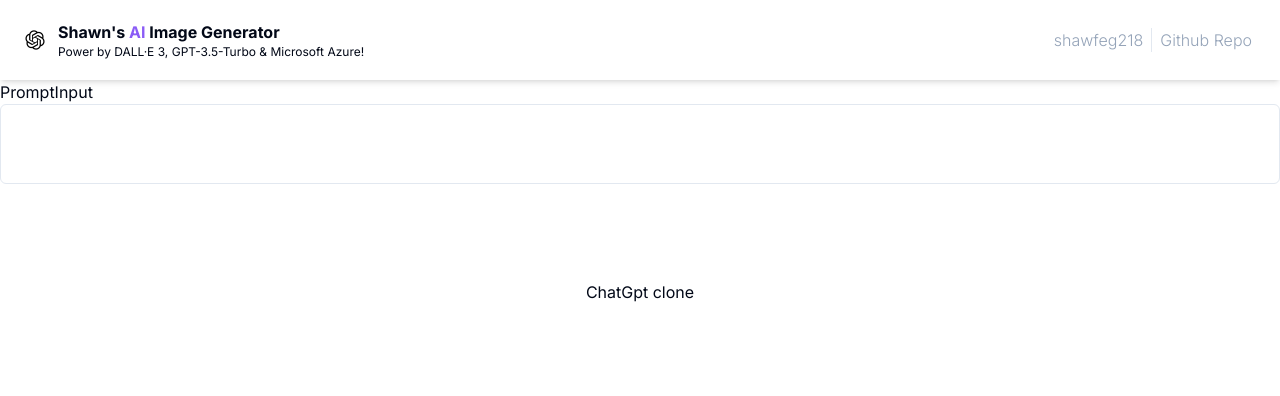
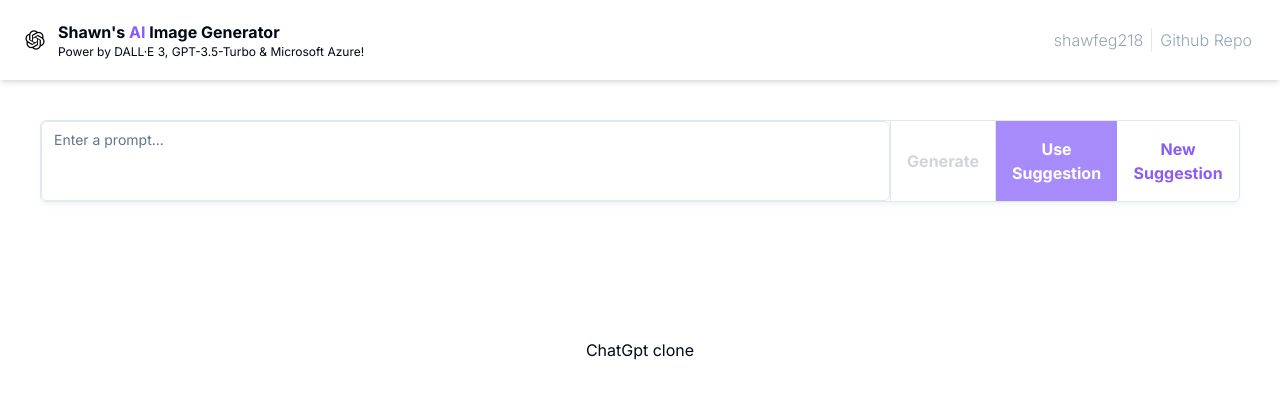
Before and after one commit to shawfeg218/ai-image-generator, a Next.js app: page / in a window 1280 px wide. Shown: the top 396 px of the page. Built offline with nearby package versions, Linux system fonts and the light colour scheme.

Commit message:
add PromptInput ui

```diff
--- a/components/PromptInput.tsx
+++ b/components/PromptInput.tsx
@@ -1,10 +1,46 @@
+"use client";
+import { useState } from "react";
 import { Textarea } from "./ui/textarea";
 
 export default function PromptInput() {
+  const [input, setInput] = useState("");
   return (
-    <div>
-      PromptInput
-      <Textarea className="resize-none" />
+    <div className="m-10">
+      <form
+        className="flex flex-col lg:flex-row shadow-md shadow-slate-400/10 border rounded-md lg:divide-x"
+        action=""
+      >
+        <Textarea
+          placeholder="Enter a prompt..."
+          value={input}
+          onChange={(e) => setInput(e.target.value)}
+          className="resize-none"
+        />
+        <button
+          type="submit"
+          className={`p-4 font-bold ${
+            input
+              ? "bg-slate-950 text-white transition-colors duration-200"
+              : "text-gray-300 cursor-not-allowed"
+          }`}
+          disabled={!input}
+        >
+          Generate
+        </button>
+        <button
+          type="button"
+          className="p-4 bg-violet-400 text-white transition-colors duration-200 font-bold disabled:bg-gray-400"
+        >
+          Use Suggestion
+        </button>
+        <button
+          type="button"
+          className="p-4 bg-white text-violet-500 transition-colors duration-200 font-bold border-none
+        md:rounded-r-md md:rounded-bl-none"
+        >
+          New Suggestion
+        </button>
+      </form>
     </div>
   );
 }
```
